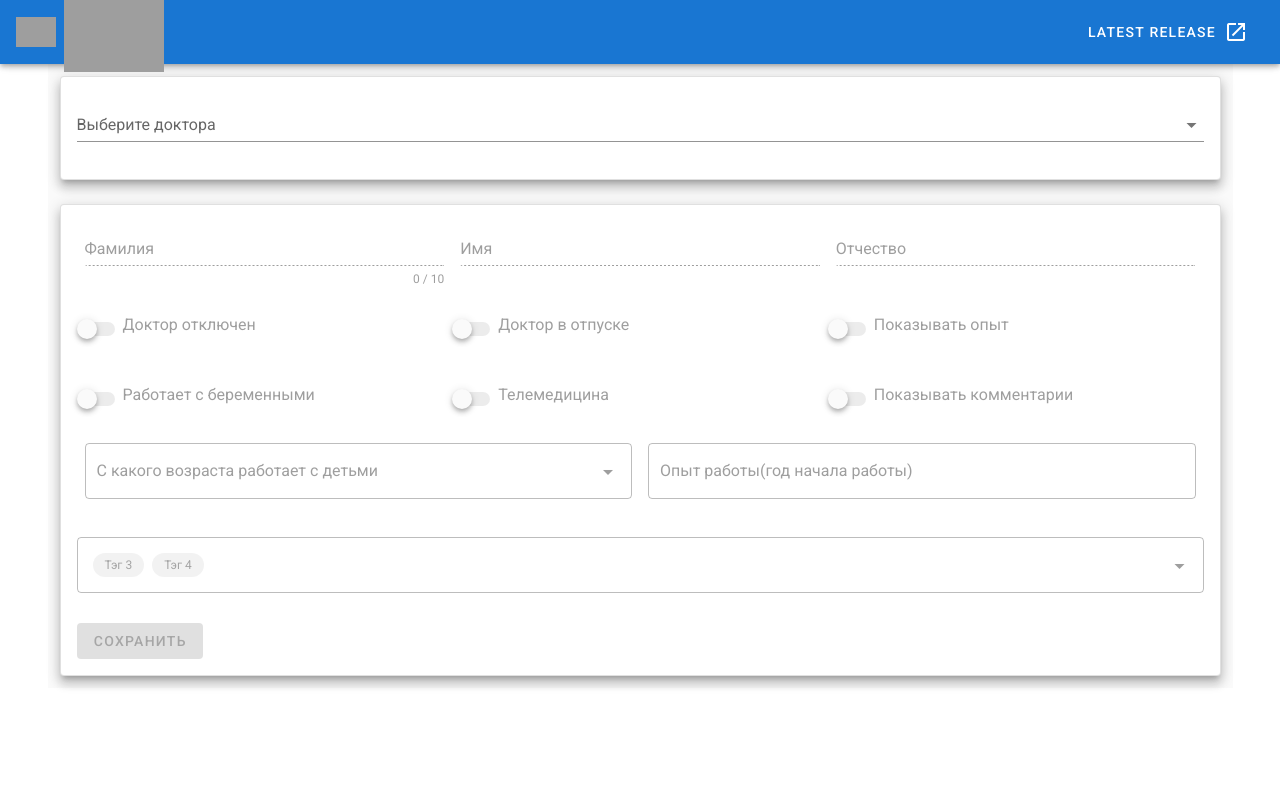
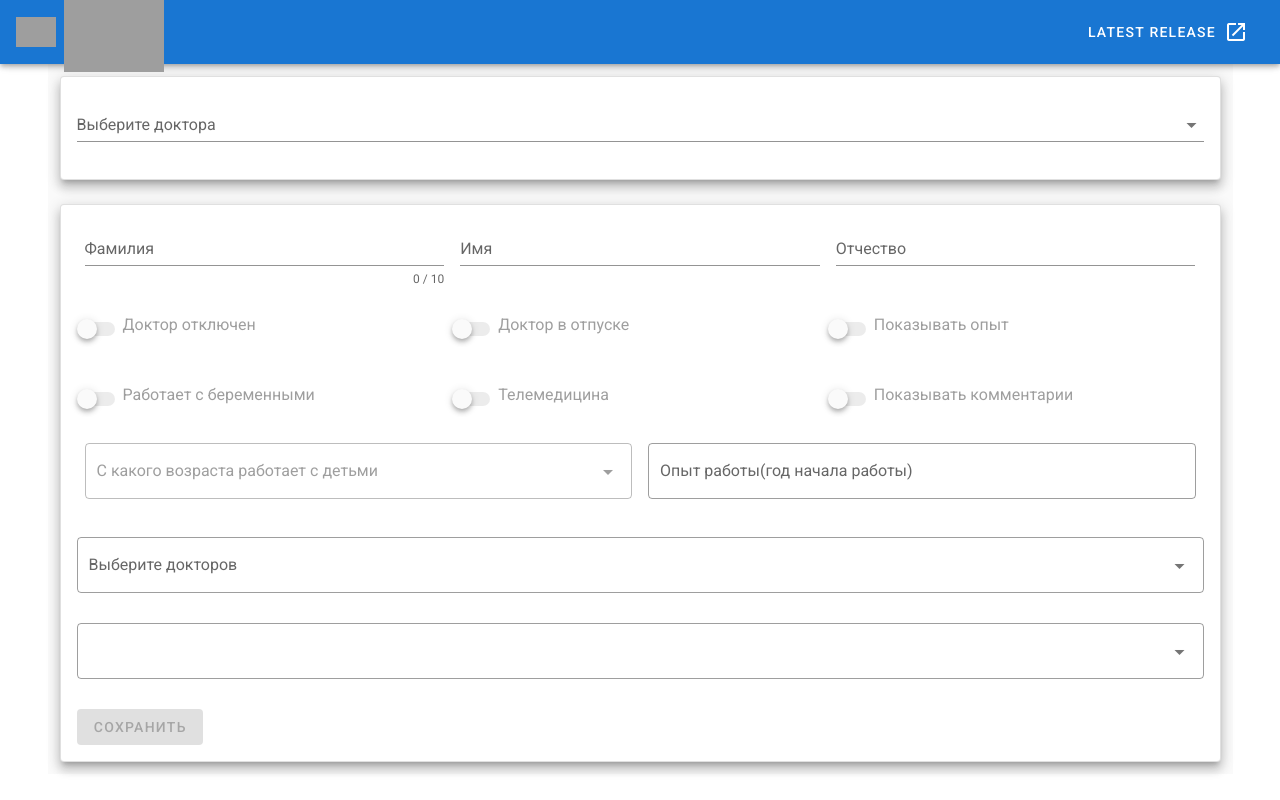
Before and after one commit to jeromwork/eastvue2, a Vue app: page / in a window 1280 px wide. Built offline with nearby package versions, Linux system fonts and the light colour scheme; no server answers; grey boxes are pictures that could not be loaded.

Commit message:
Сделал multiTAgs. Правда пока загрузка всех элементов происходит при инициализации. Но все работает

```diff
--- a/package.json
+++ b/package.json
@@ -10,6 +10,7 @@
   "dependencies": {
     "axios": "^0.21.1",
     "core-js": "^3.6.5",
+    "debounce": "^1.2.1",
     "vue": "^2.6.11",
     "vue-axios": "^3.2.4",
     "vue-js-toggle-button": "^1.3.3",
--- a/src/components/DoctorSettings/DoctorSettings.vue
+++ b/src/components/DoctorSettings/DoctorSettings.vue
@@ -41,7 +41,7 @@
                             ref="form"
                             v-model="valid"
                             lazy-validation
-            :disabled="!doctorSettings.doc__name"
+
                     >
                         <v-row no-gutters >
                             <v-col cols="12"
@@ -202,7 +202,11 @@
 
                         </v-row>
 
-
+                        <MultiTags
+                                typeTag="doctors"
+                                placeholder="Выберите докторов"
+                                @custom="SET_TAGS($event, 'doctors')"
+                        ></MultiTags>
 
 
                         <v-combobox
@@ -210,9 +214,10 @@
                                 multiple
                                 outlined
                                 small-chips
-                v-model="listSelect"
-                :items="listTags"
+                                v-model="select"
+                                :items="items"
                                 :deletable-chips="true"
+
                         ></v-combobox>
 
 
@@ -238,7 +243,7 @@
 
 <script>
     import { mapGetters , mapMutations , mapState} from "vuex";
-
+    import MultiTags from '../MultiTags/MultiTags';
     export default {
 
 
@@ -251,25 +256,12 @@
             }
         },
         components: {
+            MultiTags
 
         },
         data: () => ({
             valid2: true,
             valid: true,
-
-            listTags: [
-                {value: 1, text:"Тэг 1"}
-                ,{value: 2, text:"Тэг 2"}
-                ,{value: 3, text:"Тэг 3"}
-                ,{value: 4, text:"Тэг 4"}
-                ,{value: 5, text:"Тэг 5"}
-                ,{value: 6, text:"Тэг 6"}
-            ],
-            listSelect:[
-                {value: 3, text:"Тэг 3"}
-                ,{value: 4, text:"Тэг 4"}
-            ],
-
             name: '',
             nameRules: [
                 v => !!v || 'Name is required',
@@ -297,8 +289,10 @@
             reset () {
                 this.$refs.form.reset()
             },
-            resetValidation () {
-                this.$refs.form.resetValidation()
+            SET_TAGS (e, name) {
+                console.log(e);
+                this.$store.commit('doctorSettings/SET_DOCTOR_TAGS', {name:name, data:e});
+               // this.$refs.form.resetValidation()
             },
             onSaveDoctorData(){
                 //console.log(this.$refs.form);//забываем jquery. Здесь не нужно брать данные формы. Они храняться в data
@@ -349,6 +343,18 @@
                     //this.$store.dispatch('doctorSettings/GET_DOCTOR_SETTINGS_AJAX');
                 },
             },
+            doctorSettings2:{
+                get(){        //console.log(this);
+                    return this.$store.getters["doctorSettings/doctorSettings"];
+                },
+                set(val){
+
+                    console.log(val);
+                    //this.SET_CURRENT_DOCTOR_ID(val);
+                    //this.$store.commit('doctorSettings/SET_CURRENT_DOCTOR_ID', val);
+                    //this.$store.dispatch('doctorSettings/GET_DOCTOR_SETTINGS_AJAX');
+                },
+            },
             listDoctors(){                return this.getDoctors;                },
             listChildAges(){                return this.getChildAges;                }
 
--- /dev/null
+++ b/src/components/MultiTags/MultiTags.vue
@@ -0,0 +1,137 @@
+<template>
+
+    <v-autocomplete
+            hide-selected
+            multiple
+            outlined
+            small-chips
+            v-model="select"
+            :items="listItems"
+            :deletable-chips="true"
+            :auto-select-first="true"
+            :search-input.sync="searchInput"
+            :menu-props="{ offsetY: true, }"
+            :hide-no-data="true"
+            :label="this.placeholder"
+            v-on:change="$emit('custom', select)"
+    ></v-autocomplete>
+
+</template>
+
+
+
+
+
+<script>
+    import axios from 'axios'
+//todo Сделать ajax подгрузку
+    //сейчас все тэги загружаются при создании компонента.
+    //если 800 штук плохо но терпимо
+    //но если будут десятки тысяч, нужно переделывать на ajax
+    export default {
+
+        name: 'MultiTags',
+
+        props: {
+            typeTag:{
+                type: String,
+                required: true,
+            },
+            placeholder:{
+                type: String,
+            },
+
+        },
+
+        components: {
+
+        },
+        data: () => ({
+
+            items: [
+                {value:0, text:''},
+            ],
+            select: [],
+            info:{},
+            searchInput:null,
+        }),
+
+
+        methods: {
+            removeItem: function() {
+
+                // генерируем событие 'remove' и передаём id элемента
+                this.$emit('custom', 'somedata');
+                console.log('removeItem');
+            },
+            async search(val){
+                console.log('search');
+                if(!val) {return;}
+                const formData = new FormData();
+                formData.append("action", 'doctors/get');
+                formData.append("cors_key", '8cbd6a0c2e767862b02887a446bb34ca');
+                formData.append("include_fields", JSON.stringify({'id':'value', 'fullname':'text'}));
+                if(this.searchInput){
+                    formData.append("search", this.searchInput);
+                }
+
+                formData.append("length", '1000');
+                axios
+                    .post('http://dev.eastclinic.local/assets/components/eastclinic/iservices/connector.php', formData)
+                    .then(response => {
+                        this.info = response;
+
+
+                        this.items = response.data.data;
+                        //console.log(this);
+                        //
+                    }).catch(error => console.log(error));
+            },
+
+
+            async GET_ITEMS(){
+                console.log('GET_ITEMS');
+                const formData = new FormData();
+                formData.append("action", 'doctors/get');
+                formData.append("cors_key", '8cbd6a0c2e767862b02887a446bb34ca');
+                formData.append("include_fields", JSON.stringify({'id':'value', 'fullname':'text'}));
+                formData.append("length", '1000');
+                axios
+                    .post('http://dev.eastclinic.local/assets/components/eastclinic/iservices/connector.php', formData)
+                    .then(response => {
+                        this.info = response;
+
+
+                        this.items = response.data.data;
+                        //console.log(this);
+                        //
+                    }).catch(error => console.log(error));
+            },
+        },
+        created(){
+            // console.log('createdMultiTags');
+             this.GET_ITEMS();
+
+        },
+
+        computed:{
+
+            listItems:{
+                get(){
+                    console.log(this.items);
+                    return this.items;
+                },
+                // set(val){        console.log(val);
+                //     this.items = val;
+                // },
+            },
+
+        }
+
+
+    }
+</script>
+
+<style scoped>
+
+</style>
--- a/src/store/modules/doctorSettings.js
+++ b/src/store/modules/doctorSettings.js
@@ -10,6 +10,15 @@ export default {
       //console.log(state);
     },
     FILL_DOCTOR_SETTINGS_DATA(state, doctor) {        state.doctorSettings = doctor.data[0];    },
+    SET_DOCTOR_TAGS(state, tags ={}) {
+
+      if(!state.doctorSettings.bind){
+        console.log('обновляем bind');
+        state.doctorSettings.bind = {};
+      }
+      state.doctorSettings.bind[tags.name] = tags.data ;
+      console.log(state);
+    },
     SET_LIST_DOCTORS(state, doctors) {
 
       if(!Array.isArray(doctors)){console.log('необходимо передать массив');}
@@ -57,31 +66,18 @@ export default {
             this.commit('doctorSettings/FILL_DOCTOR_SETTINGS_DATA', response.data);
           });
     },
-    async SAVE_DOCTOR_SETTINGS_AJAX({getters}){
+    async SAVE_DOCTOR_SETTINGS_AJAX({getters, state}){
 
-
-      const formData = new FormData();
-
-
-
-
-      for (let key in getters.doctorSettings) {
-        formData.append(key, getters.doctorSettings[key]);
-        console.log(getters.doctorSettings[key]);
-
-
-      }
-
-      formData.append("action", 'doctors/set');
-      formData.append("cors_key", '8cbd6a0c2e767862b02887a446bb34ca');
-      formData.append("id", getters.currentDoctorId);
-
+      let qdata = {
+        ...state.doctorSettings,
+        action:'doctors/set',
+        cors_key:'8cbd6a0c2e767862b02887a446bb34ca',
+        id:getters.currentDoctorId};
       axios
 
-          .post('http://dev.eastclinic.local/assets/components/eastclinic/iservices/connector.php', formData)
+          .post('http://dev.eastclinic.local/assets/components/eastclinic/iservices/connector.php', qdata)
           .then(response => {this.info = response
 
-            console.log(response);
             //this.commit('doctorSettings/FILL_DOCTOR_SETTINGS_DATA', response.data);
           });
     },
```
Also changed, not shown: 1 other file (tests, documents, lock files or other folders). Lines whose indentation alone changed are shown as unchanged.
